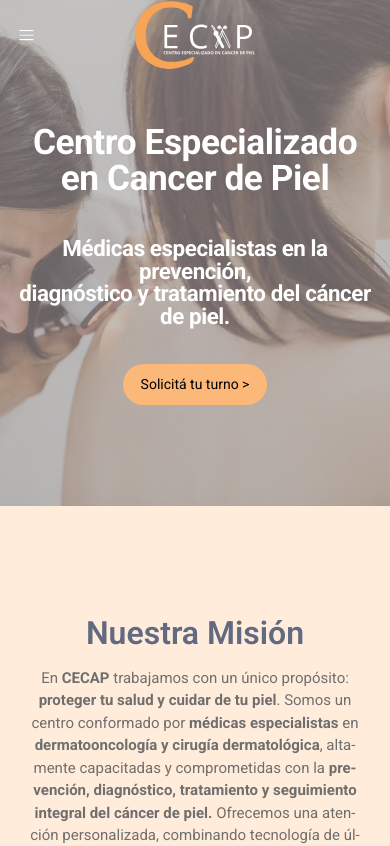
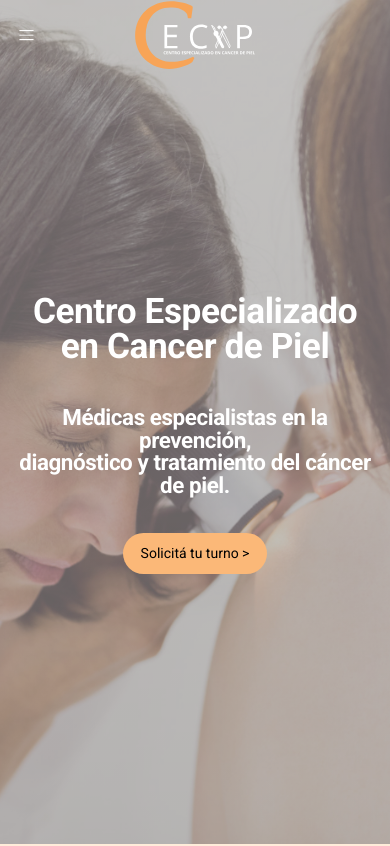
Before and after one commit to NCarrasco1/Cecap-Web, a plain HTML site: page index.html in a window 390 px wide. Shown: the top 846 px of the page. Drawn offline with nearby package versions, Linux system fonts and the light colour scheme.

Commit message:
media queries

```diff
--- a/css/style.css
+++ b/css/style.css
@@ -829,6 +829,13 @@
         padding: 60px 0;
     }
 
+    /* Header ocupa toda la pantalla */
+    .headercont {
+        height: 100vh;
+        min-height: 100vh;
+        max-height: none;
+    }
+
     .header_title {
         font-size: 3.2rem;
     }
@@ -872,10 +879,11 @@
         padding: 20px 0;
     }
 
-    /* Header */
+    /* Header ocupa toda la pantalla en tablet */
     .headercont {
-        max-height: 70vh;
-        min-height: 500px;
+        height: 100vh;
+        min-height: 100vh;
+        max-height: none;
     }
 
     .header_title {
@@ -1112,12 +1120,17 @@
         padding: 15px 0;
     }
 
-    /* Header */
+    /* Header ocupa toda la pantalla en móvil */
     .headercont {
-        max-height: 60vh;
-        min-height: 450px;
-    }
-
+        height: 100vh;
+        min-height: 100vh;
+        max-height: none;
+    }
+
+
+    .headercont::before {
+        background-position: 25% center; /* Ajustar posición de la imagen para móviles */
+    }
     .header_section {
         padding: 0 15px;
     }
@@ -1394,6 +1407,13 @@
         width: 100px;
     }
 
+    /* Header sigue ocupando toda la pantalla */
+    .headercont {
+        height: 100vh;
+        min-height: 100vh;
+        max-height: none;
+    }
+
     .header_title {
         font-size: 1.8rem;
     }
```
